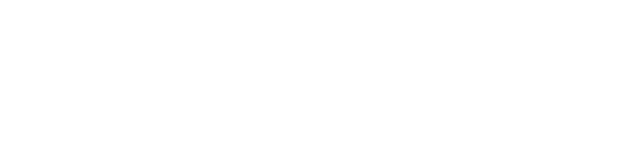
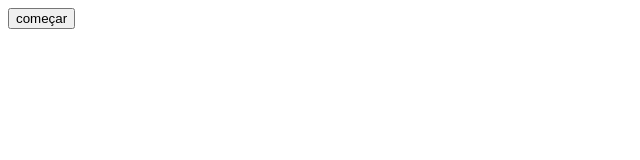
Before and after one commit to EnricoBrasil/atvJs, a plain HTML site: page exercicio3/index - Copia (3).html in a window 1280 px wide. Shown: the whole page, without its empty margins (0-640 px from the left). Drawn offline with Linux system fonts and the light colour scheme.

Commit message:
3 challenge

```diff
--- a/exercicio3/index - Copia (3).html
+++ b/exercicio3/index - Copia (3).html
@@ -7,6 +7,7 @@
     <title>Document</title>
 </head>
 <body>
+    <button onclick="actionAlert()">começar</button>
 
 </body>
 </html>
--- a/exercicio3/script - Copia (3).js
+++ b/exercicio3/script - Copia (3).js
@@ -0,0 +1,9 @@
+function actionAlert(){
+
+    alert("vc está pronto?")
+    let num = prompt("digite um numero")
+
+    alert(`o numero que vc digitou foi ${num}`)
+
+
+}
```
